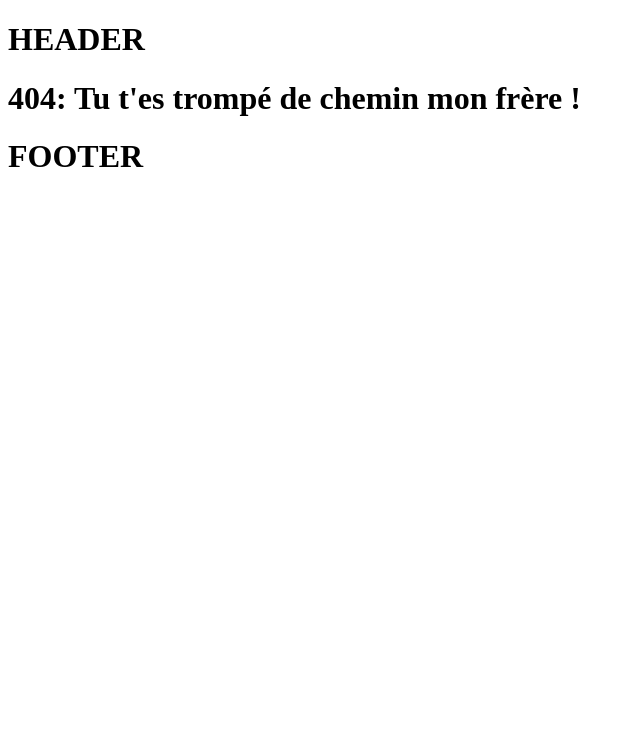
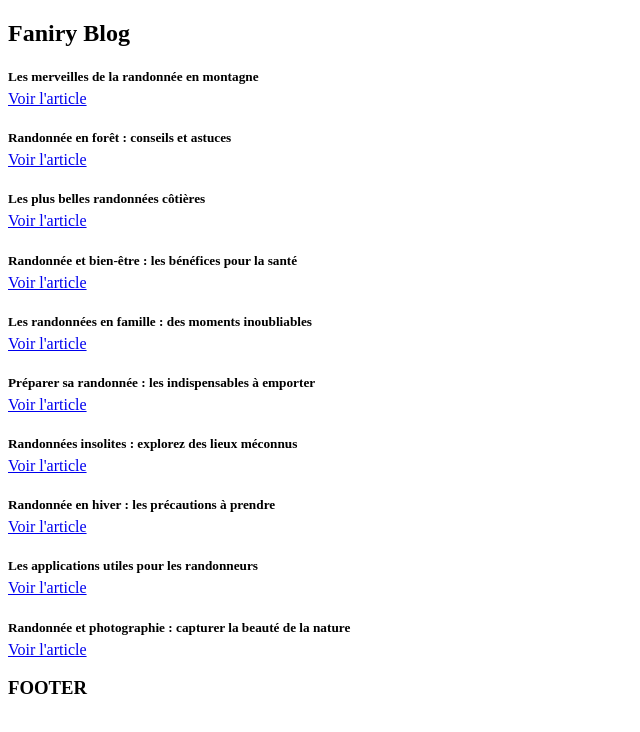
Before and after one commit to Faniry1015/nextjs-training, a Next.js app: page /blog/articles in a window 1280 px wide. Before the commit this address had no page. Shown: the top 732 px of the page, without its empty margins (0-640 px from the left). Built offline with nearby package versions, Linux system fonts and the light colour scheme.

Commit message:
begin blog

```diff
--- /dev/null
+++ b/src/app/blog/articles/page.tsx
@@ -0,0 +1,16 @@
+import { articles } from "@/app/data";
+import Link from "next/link";
+import React from "react";
+
+const page = () => {
+  return articles.map((article) => {
+    return (
+      <>
+        <h5 style={{marginBottom: '5px'}}>{article.title}</h5>
+        <Link href={`articles/${article.id}`}>Voir l'article</Link>
+      </>
+    );
+  });
+};
+
+export default page;
--- /dev/null
+++ b/src/app/data.ts
@@ -0,0 +1,72 @@
+export const articles = [
+    {
+        "id": 1,
+        "title": "Les merveilles de la randonnée en montagne",
+        "description": "Découvrez les paysages époustouflants des montagnes et les bienfaits de la randonnée en altitude.",
+        "date": "2024-05-01",
+        "author": "Jean Dupont"
+    },
+    {
+        "id": 2,
+        "title": "Randonnée en forêt : conseils et astuces",
+        "description": "Tout ce qu'il faut savoir pour une randonnée réussie en forêt, des équipements aux itinéraires.",
+        "date": "2024-05-03",
+        "author": "Marie Martin"
+    },
+    {
+        "id": 3,
+        "title": "Les plus belles randonnées côtières",
+        "description": "Partez à la découverte des sentiers côtiers et admirez les vues imprenables sur l'océan.",
+        "date": "2024-05-05",
+        "author": "Luc Leroy"
+    },
+    {
+        "id": 4,
+        "title": "Randonnée et bien-être : les bénéfices pour la santé",
+        "description": "Explorons les nombreux bienfaits de la randonnée sur la santé physique et mentale.",
+        "date": "2024-05-07",
+        "author": "Sophie Petit"
+    },
+    {
+        "id": 5,
+        "title": "Les randonnées en famille : des moments inoubliables",
+        "description": "Des idées de randonnées adaptées pour toute la famille, des plus petits aux plus grands.",
+        "date": "2024-05-09",
+        "author": "Pierre Blanc"
+    },
+    {
+        "id": 6,
+        "title": "Préparer sa randonnée : les indispensables à emporter",
+        "description": "Liste des équipements et provisions à ne pas oublier pour partir en randonnée en toute sérénité.",
+        "date": "2024-05-11",
+        "author": "Elise Dupuis"
+    },
+    {
+        "id": 7,
+        "title": "Randonnées insolites : explorez des lieux méconnus",
+        "description": "Partez à l'aventure et découvrez des sentiers de randonnée hors des sentiers battus.",
+        "date": "2024-05-13",
+        "author": "Nicolas Moreau"
+    },
+    {
+        "id": 8,
+        "title": "Randonnée en hiver : les précautions à prendre",
+        "description": "Conseils pour randonner en toute sécurité pendant la saison hivernale.",
+        "date": "2024-05-15",
+        "author": "Claire Richard"
+    },
+    {
+        "id": 9,
+        "title": "Les applications utiles pour les randonneurs",
+        "description": "Découvrez les meilleures applications pour planifier vos randonnées et vous orienter en chemin.",
+        "date": "2024-05-17",
+        "author": "Julien Fabre"
+    },
+    {
+        "id": 10,
+        "title": "Randonnée et photographie : capturer la beauté de la nature",
+        "description": "Astuces pour réussir vos photos de randonnée et immortaliser des paysages spectaculaires.",
+        "date": "2024-05-19",
+        "author": "Laura Moulin"
+    }
+]
--- a/src/app/layout.tsx
+++ b/src/app/layout.tsx
@@ -12,11 +12,11 @@ export default function RootLayout({
     <html lang="fr">
       <body>
         <header>
-          <h1>HEADER</h1>
+          <h2>Faniry Blog</h2>
         </header>
         <main>{children}</main>
         <footer>
-          <h1>FOOTER</h1>
+          <h3>FOOTER</h3>
         </footer>
       </body>
     </html>
```
Also changed, not shown: src/app/blog/articles/[articleId]/page.tsx (added, +9 -0 lines), src/app/blog/page.tsx (added, +13 -0 lines), src/app/shop/products/[id]/comments/[commentId]/page.tsx (renamed from src/app/products/[id]/comments/[commentId]/page.tsx), src/app/shop/products/[id]/not-found.tsx (renamed from src/app/products/[id]/not-found.tsx), src/app/shop/products/[id]/page.tsx (renamed from src/app/products/[id]/page.tsx), src/app/shop/products/page.tsx (renamed from src/app/products/page.tsx).
